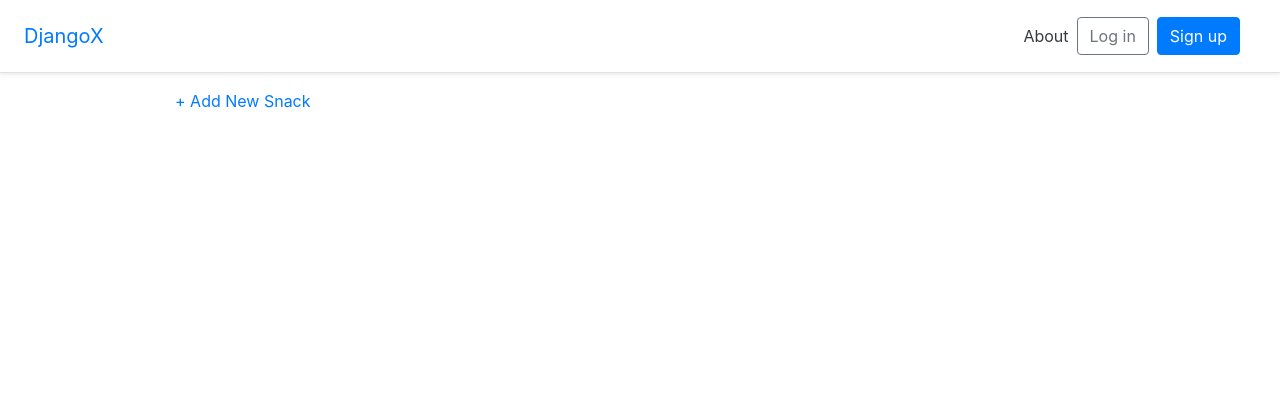
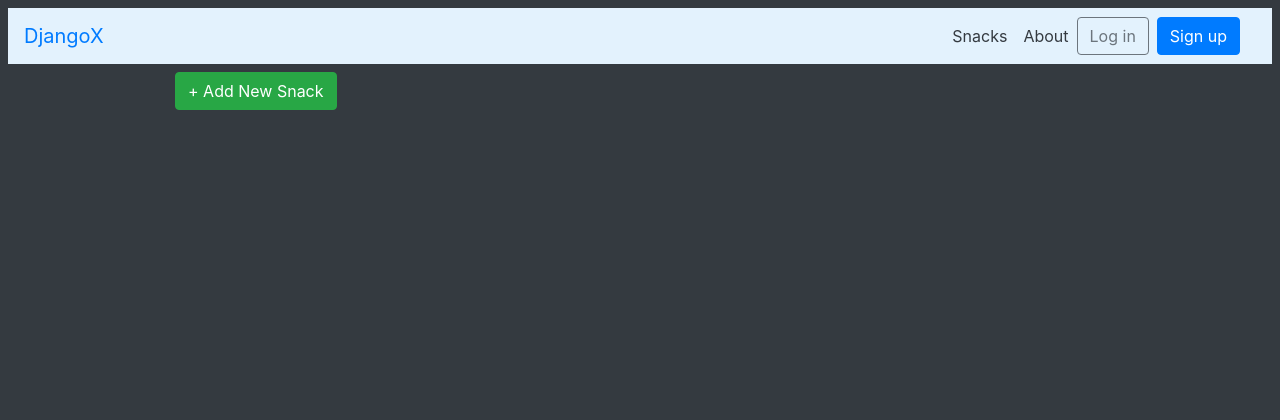
Before and after one commit to arahal81/castom-user-mdel, a Django app: page /snacks/ in a window 1280 px wide. Shown: the top 420 px of the page. Run offline with Django 3.2, Linux system fonts and the light colour scheme.

Commit message:
add some styling

```diff
--- a/templates/_base.html
+++ b/templates/_base.html
@@ -18,14 +18,15 @@
 {% endblock %}
 </head>
 
-<body>
+<body class="bg-dark bg-gradient p-2 text-light ">
   <main role="main">
-    <div class="d-flex flex-column flex-md-row align-items-center p-3 px-md-4 mb-3 bg-white border-bottom shadow-sm">
+    <div class="navbar navbar-light" style="background-color: #e3f2fd;">
       <h5 class="my-0 mr-md-auto font-weight-normal">
         <a href="{% url 'home' %}">DjangoX</a>
       </h5>
+      <a class="p-2 text-dark" href="{% url 'snack_list' %}">Snacks</a>
       <a class="p-2 text-dark" href="{% url 'about' %}">About</a>
-      <nav class="my-2 my-md-0 mr-md-3">
+      <nav class="my-2 my-md-0 mr-md-3" >
         {% if user.is_authenticated %}
         <ul class="navbar-nav ml-auto">
           <li class="nav-item">
@@ -34,6 +35,7 @@
             </a>
             <div class="dropdown-menu dropdown-menu-right" aria-labelledby="userMenu">
               <a class="dropdown-item" href="{% url 'account_change_password' %}">Change password</a>
+
               <div class="dropdown-divider"></div>
               <a class="dropdown-item" href="{% url 'account_logout' %}">Log out</a>
             </div>
--- a/templates/custom_user/snack_create.html
+++ b/templates/custom_user/snack_create.html
@@ -7,7 +7,7 @@
 <form   action="" method="POST">
   {% csrf_token %}
   {{ form|crispy }}
-  <input type="submit" value="SAVE">
+  <input type="submit" class="btn btn-success" value="SAVE">
 
 </form>
 
--- a/templates/custom_user/snack_delete.html
+++ b/templates/custom_user/snack_delete.html
@@ -6,8 +6,8 @@
 
 <form action="" class="" method="post">
   {% csrf_token %}
-  <p>Are you sure you want to delete "{{ snack.title }}"?</p>
-  <input type="submit" value="OK">
+  <p class="alert alert-danger">Are you sure you want to delete "{{ snack.title }}"?</p>
+  <input type="submit" class="btn btn-danger" value="OK">
 </form>
 
 
--- a/templates/custom_user/snack_detail.html
+++ b/templates/custom_user/snack_detail.html
@@ -9,8 +9,8 @@
     <h2>{{ snack.title }}</h2>
     <p>purchaser: {{ snack.purchaser }}</p>
     <p>description: {{ snack.description }}</p>
-    <a href="{% url 'snack_update' snack.pk %}" > Update Snack</a>
-<a href="{% url 'snack_delete' snack.pk %}"> Delete Snack</a>
+    <a href="{% url 'snack_update' snack.pk %}" class="btn btn-success"> Update Snack</a>
+<a href="{% url 'snack_delete' snack.pk %}" class="btn btn-danger"> Delete Snack</a>
   </div>
 
 {% endblock content %}
--- a/templates/custom_user/snack_list.html
+++ b/templates/custom_user/snack_list.html
@@ -1,10 +1,10 @@
 {% extends '../_base.html' %} {% block content %}
-<a href="{% url 'snack_create' %} " >+ Add New Snack</a>
+<a href="{% url 'snack_create' %} " class="mt-2 btn btn-success" >+ Add New Snack</a>
 <ul class="m-2 p-2 space-x-1">
   {% for snack in object_list %}
-  <li>
-    <h2><a href="{% url 'snack_detail' snack.pk %}">{{ snack.title }}</a></h2>
-  </li>
+
+    <h2><a class="btn btn-outline-secondary me-2" href="{% url 'snack_detail' snack.pk %}">{{ snack.title }}</a></h2>
+
   {% endfor %}
 </ul>
 {% endblock content %}
--- a/templates/custom_user/snack_update.html
+++ b/templates/custom_user/snack_update.html
@@ -1,11 +1,11 @@
 
 {% extends '../_base.html' %}
-
+{% load crispy_forms_tags %}
 {% block content %}
 <h1>Update Snack</h1>
 <form action="" method="post">
   {% csrf_token %}
-  {{ form.as_p }}
+  {{ form|crispy }}
   <input type="submit"  value="SAVE">
 </form>
 
```
